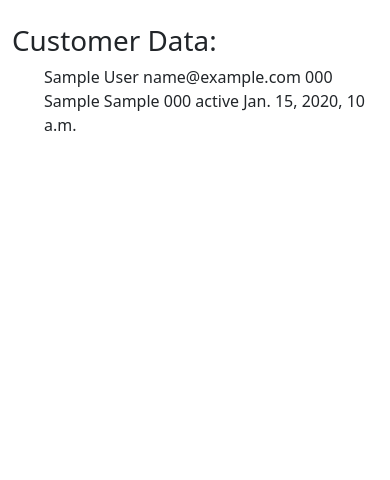
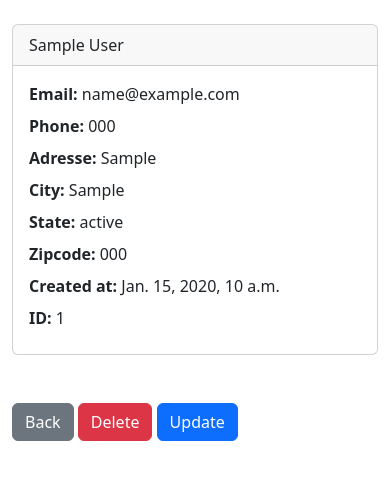
Before and after one commit to yantheo/Django-CRM, a Django app: page /customer/1 in a window 390 px wide. Shown: the part 56-536 px from the top of the page. Run offline with Django 5.2, Linux system fonts and the light colour scheme; a user stored in the database is signed in; tables that the repository leaves empty hold one stand-in row (values such as "Sample post").

Commit message:
Final project Django CRM

```diff
--- a/website/templates/customer.html
+++ b/website/templates/customer.html
@@ -1,15 +1,24 @@
 {% extends 'base.html' %}
 
 {% block content %}
-<h1>Customer Data:</h1>
-<ul>
-  {{customer.first_name}} {{customer.last_name}}
-  {{customer.email}}
-  {{customer.phone}}
-  {{customer.adresse}}
-  {{customer.city}}
-  {{customer.zipcode}}
-  {{customer.state}}
-  {{customer.created_at}}
-</ul>
+<div class="card">
+  <div class="card-header">
+    {{customer.first_name}} {{customer.last_name}}
+  </div>
+  <div class="card-body">
+    <p class="card-title"><strong>Email: </strong>{{customer.email}}</p>
+    <p class="card-title"><strong>Phone: </strong>{{customer.phone}}</p>
+    <p class="card-title"><strong>Adresse: </strong>{{customer.adresse}}</p>
+    <p class="card-title"><strong>City: </strong>{{customer.city}}</p>
+    <p class="card-title"><strong>State: </strong>{{customer.state}}</p>
+    <p class="card-title"><strong>Zipcode: </strong>{{customer.zipcode}}</p>
+    <p class="card-title"><strong>Created at: </strong>{{customer.created_at}}</p>
+    <p class="card-title"><strong>ID: </strong>{{customer.id}}</p>
+
+  </div>
+</div>
+<br><br>
+<a class="btn btn-secondary" href="{% url 'homepage' %}">Back</a>
+<a class="btn btn-danger" href="{% url 'delete_customer' customer.id %}">Delete</a>
+<a class="btn btn-primary" href="{% url 'update_customer' customer.id %}">Update</a>
 {% endblock %}
--- a/website/templates/home.html
+++ b/website/templates/home.html
@@ -24,7 +24,8 @@
 			{% if customers %}
 			{% for customer in customers %}
 			<tr>
-				<td>{{customer.first_name}} {{customer.last_name}}</td>
+				<td><a href="{% url 'customer' customer.id %}">{{customer.first_name}} {{customer.last_name}}</a>
+				</td>
 				<td>{{customer.email}}</td>
 				<td>{{customer.phone}}</td>
 				<td>{{customer.adresse}}</td>
--- a/website/templates/navbar.html
+++ b/website/templates/navbar.html
@@ -11,6 +11,9 @@
 				<li class="nav-item">
 					<a class="nav-link" href="{% url 'logout' %}">Logout</a>
 				</li>
+				<li class="nav-item">
+					<a class="nav-link" href="{% url 'add_customer' %}">Add Customer</a>
+				</li>
 				{% else %}
 				<li class="nav-item">
 					<a class="nav-link" href="{% url 'homepage' %}">Login</a>
--- a/website/urls.py
+++ b/website/urls.py
@@ -7,4 +7,7 @@ urlpatterns = [
     path("logout/", views.logout_user, name="logout"),
     path("register/", views.register_user, name="register"),
     path("customer/<int:pk>", views.customer_view, name="customer"),
+    path("delete_customer/<int:pk>", views.delete_customer, name="delete_customer"),
+    path("add_customer/", views.add_customer, name="add_customer"),
+    path("update_customer/<int:pk>", views.update_customer, name="update_customer"),
 ]
--- a/website/views.py
+++ b/website/views.py
@@ -1,7 +1,7 @@
 from django.shortcuts import render, redirect
 from django.contrib.auth import authenticate, login, logout
 from django.contrib import messages
-from .forms import SignUpForm
+from .forms import SignUpForm, AddCustomerForm
 from .models import Customer
 
 
@@ -22,9 +22,7 @@ def home(request):
             )
             return redirect("homepage")
     else:
-        return render(request, "home.html", {
-            'customers': customers
-        })
+        return render(request, "home.html", {"customers": customers})
 
 
 def logout_user(request):
@@ -43,13 +41,17 @@ def register_user(request):
             password = form.cleaned_data["password1"]
             user = authenticate(username=username, password=password)
             login(request, user)
-            messages.success(request, 'You have successfully registered')
-            return redirect('homepage')
+            messages.success(request, "You have successfully registered")
+            return redirect("homepage")
     else:
         form = SignUpForm()
-        return render(request, "register.html", {
-            'form': form,
-            })
+        return render(
+            request,
+            "register.html",
+            {
+                "form": form,
+            },
+        )
     return render(
         request,
         "register.html",
@@ -58,14 +60,51 @@ def register_user(request):
         },
     )
 
+
 def customer_view(request, pk):
     if request.user.is_authenticated:
         customer_data = Customer.objects.get(id=pk)
-        return render(request, 'customer.html', {
-            'customer': customer_data
+        return render(request, "customer.html", {"customer": customer_data})
+    else:
+        messages.success(request, "You must login to view that page!")
+        return redirect("homepage")
+
+def delete_customer(request, pk):
+    if request.user.is_authenticated:
+        delete_it = Customer.objects.get(id=pk)
+        delete_it.delete()
+        messages.success(request, "Customer deleted successfully")
+        return redirect("homepage")
+    else:
+        messages.success(request, "You must login to view that page!")
+        return redirect("homepage")
+
+def add_customer(request):
+    form = AddCustomerForm(request.POST or None)
+    if request.user.is_authenticated:
+        if request.method == 'POST':
+            if form.is_valid():
+                add_customer = form.save()
+                messages.success(request, "Customer added")
+                return redirect("homepage")
+        return render(request, "add_customer.html", {
+            'form': form
         })
     else:
-        messages.success(
-            request, 'You must login t view that page!'
-        )
-        return redirect('homepage')
+        messages.success(request, "You must login to view that page!")
+        return redirect("homepage")
+
+def update_customer(request, pk):
+    if request.user.is_authenticated:
+        current_customer_data = Customer.objects.get(id=pk)
+        form = AddCustomerForm(request.POST or None, instance=current_customer_data)
+        if form.is_valid():
+            form.save()
+            messages.success(request, "Customer updated")
+            return redirect("homepage")
+        return render(request, "update_customer.html", {
+            "form": form,
+        })
+    else:
+        messages.success(request, "You must login to view that page!")
+        return redirect("homepage")
```
Also changed, not shown: website/forms.py (+113 -16 lines), website/templates/add_customer.html (added, +17 -0 lines), website/templates/update_customer.html (added, +17 -0 lines).
